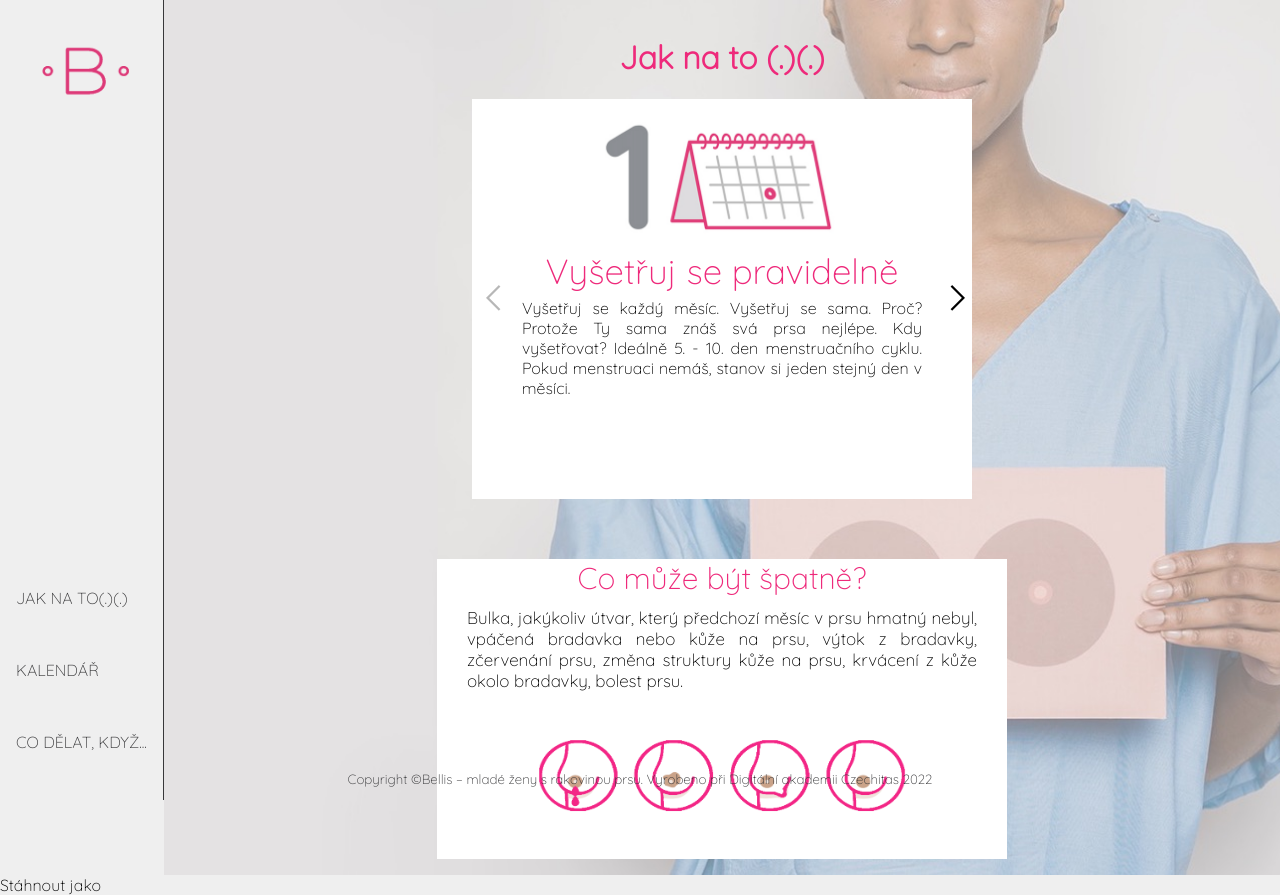
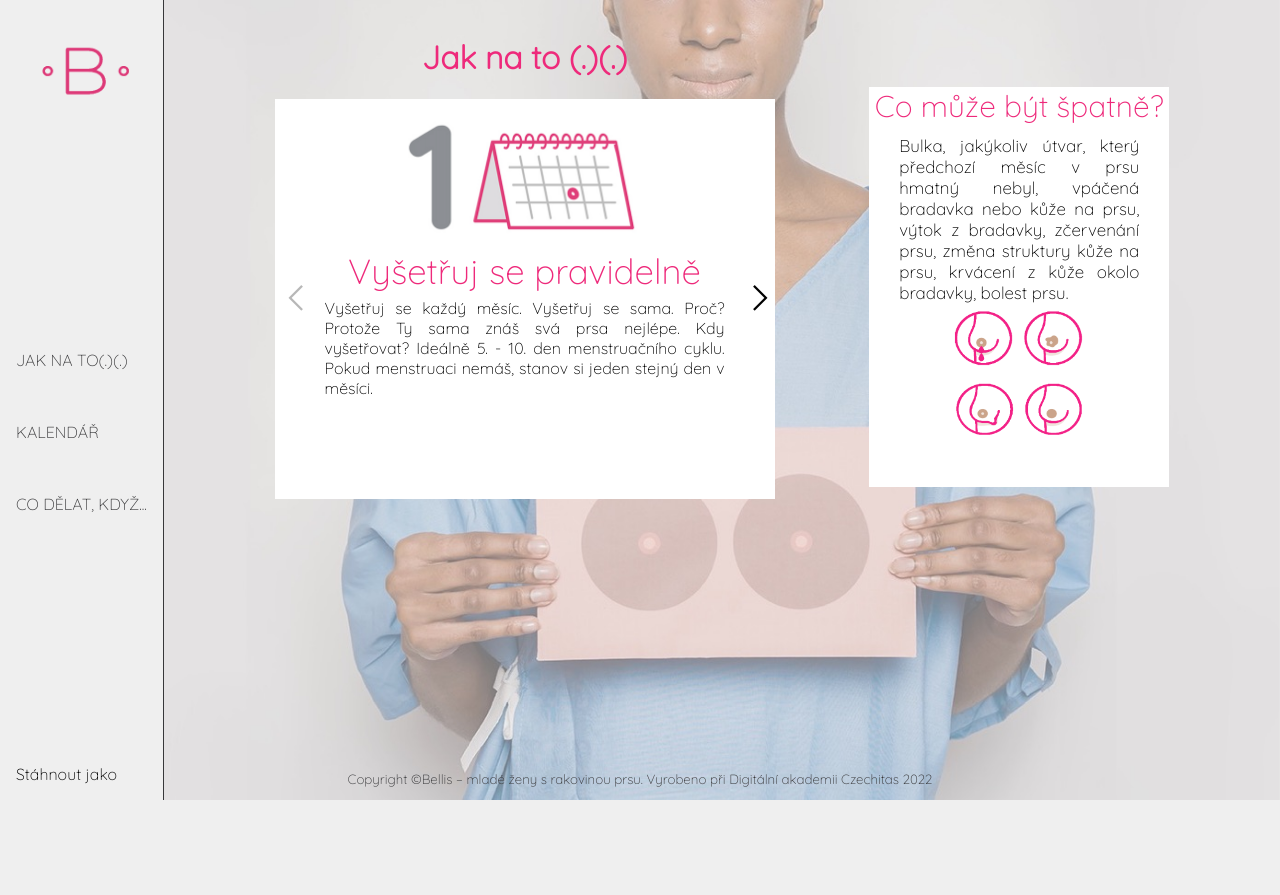
Before and after one commit to janajurcova/samovysetreni-prsu, a React app: page /samovysetreni in a window 1280 px wide. After the commit the page ends 800 px from the top, so only its background shows below. Built offline with nearby package versions, Linux system fonts and the light colour scheme; what dayjs-recur would draw is missing.

Commit message:
styling manual and carousel pages

```diff
--- a/src/components/Carousel/carousel.css
+++ b/src/components/Carousel/carousel.css
@@ -53,6 +53,7 @@
   .carousel {
     max-width: 100vw;
     margin: 0;
+    height: 450px;
   }
   .carousel__images {
     max-width: 90vw;
--- a/src/components/Footer/index.jsx
+++ b/src/components/Footer/index.jsx
@@ -1,14 +1,10 @@
 import React from 'react';
 import './style.css';
-import { InstallButton } from '../InstallButton';
 
 export const Footer = () => {
   return (
     <>
       <div className="footer">
-        <div className="installButton">
-          <InstallButton />
-        </div>
         <div className="bellis__footer">
           <small className="copyright">
             <p>Copyright &copy; </p>
--- a/src/components/Footer/style.css
+++ b/src/components/Footer/style.css
@@ -7,11 +7,7 @@
   color: #373739;
   text-align: center;
 }
-.installButton {
-  display: flex;
-  flex-direction: column;
-  position: absolute;
-}
+
 .footer {
   display: flex;
 }
--- a/src/components/Header/index.jsx
+++ b/src/components/Header/index.jsx
@@ -3,6 +3,7 @@ import './style.css';
 import { Link, Outlet } from 'react-router-dom';
 import logo from '../../img/Blogo-transparent.png';
 import { useState } from 'react';
+import { InstallButton } from '../InstallButton';
 
 const Menu = () => {
   const [active, setActive] = useState(false);
@@ -79,5 +80,8 @@ export const Header = () => (
         Co dělat, když...
       </Link>{' '}
     </nav>
+    <div className="installButton">
+      <InstallButton />
+    </div>
   </header>
 );
--- a/src/components/InstallButton/index.jsx
+++ b/src/components/InstallButton/index.jsx
@@ -25,7 +25,7 @@ export const InstallButton = () => {
 
   return (
     <>
-      <div className="downloadApp__footer">Stáhnout jako</div>
+      <div className="downloadApp">Stáhnout jako</div>
       <button
         className="nav__button"
         style={{ display: deferredPrompt ? 'inline' : 'none' }}
--- a/src/components/InstallButton/style.css
+++ b/src/components/InstallButton/style.css
@@ -1,14 +1,15 @@
-/* .downloadApp__footer {
+.downloadApp {
   display: flex;
   flex-direction: column;
   justify-content: flex-end;
-} */
+}
 .nav__button {
   background-color: var(--pink);
   color: #fff;
-  width: 100px;
-  height: 25px;
-  border-radius: 5px;
+  width: 120px;
+  height: 30px;
+  border-radius: 2px;
+  border-style: none;
 }
 @media (max-width: 519px) {
   .downloadApp__footer {
--- a/src/pages/Manual/index.jsx
+++ b/src/pages/Manual/index.jsx
@@ -1,14 +1,17 @@
 import React from 'react';
 import { Carousel } from '../../components/Carousel';
-import pozor from './img/pozor-pink.png';
 import './style.css';
+import pozor1 from './img/pozor-pink1.png';
+import pozor2 from './img/pozor-pink2.png';
 
 export const Manual = () => {
   return (
     <main style={{ padding: '1rem' }}>
       <div className="manual__container">
-        <h1>Jak na to (.)(.)</h1>
-        <Carousel />
+        <div className="manual__carousel">
+          <h1>Jak na to (.)(.)</h1>
+          <Carousel />
+        </div>
         <div className="manual__image">
           <div className="manual__title">Co může být špatně?</div>
           <div className="manual__text">
@@ -17,7 +20,10 @@ export const Manual = () => {
             prsu, změna struktury kůže na prsu, krvácení z kůže okolo bradavky,
             bolest prsu.{' '}
           </div>
-          <img className="manual__ifSomethingWrong" src={pozor} />
+          <div className="manual__ifSomethingWrong__images">
+            <img className="manual__ifSomethingWrong" src={pozor1} />
+            <img className="manual__ifSomethingWrong" src={pozor2} />
+          </div>
         </div>
       </div>
     </main>
--- a/src/pages/Manual/style.css
+++ b/src/pages/Manual/style.css
@@ -1,12 +1,18 @@
 .manual__container {
   display: flex;
+  flex-direction: row;
+  align-items: center;
+  justify-content: space-evenly;
+}
+.manual__ifSomethingWrong__images {
+  display: flex;
   flex-direction: column;
-  align-items: center;
 }
 .manual__ifSomethingWrong {
-  height: 350px;
-  width: 400px;
-  margin-top: 0px;
+  height: 70px;
+  width: 150px;
+  margin: 0px;
+  gap: 0;
 }
 .manual__title {
   font-size: 30px;
@@ -16,8 +22,8 @@
   display: flex;
   flex-direction: column;
   align-items: center;
-  max-width: 570px;
-  height: 300px;
+  max-width: 300px;
+  height: 400px;
   background-color: white;
   margin-top: 60px;
 }
@@ -33,4 +39,11 @@
   .manual__image {
     min-width: 100vw;
   }
+  .manual__container {
+    flex-direction: column;
+  }
+  .manual__ifSomethingWrong__images {
+    display: flex;
+    flex-direction: row;
+  }
 }
```
Also changed, not shown: src/components/Header/style.css (+5 -13 lines), src/pages/Manual/img/pozor-pink1.png (added), src/pages/Manual/img/pozor-pink2.png (added).
